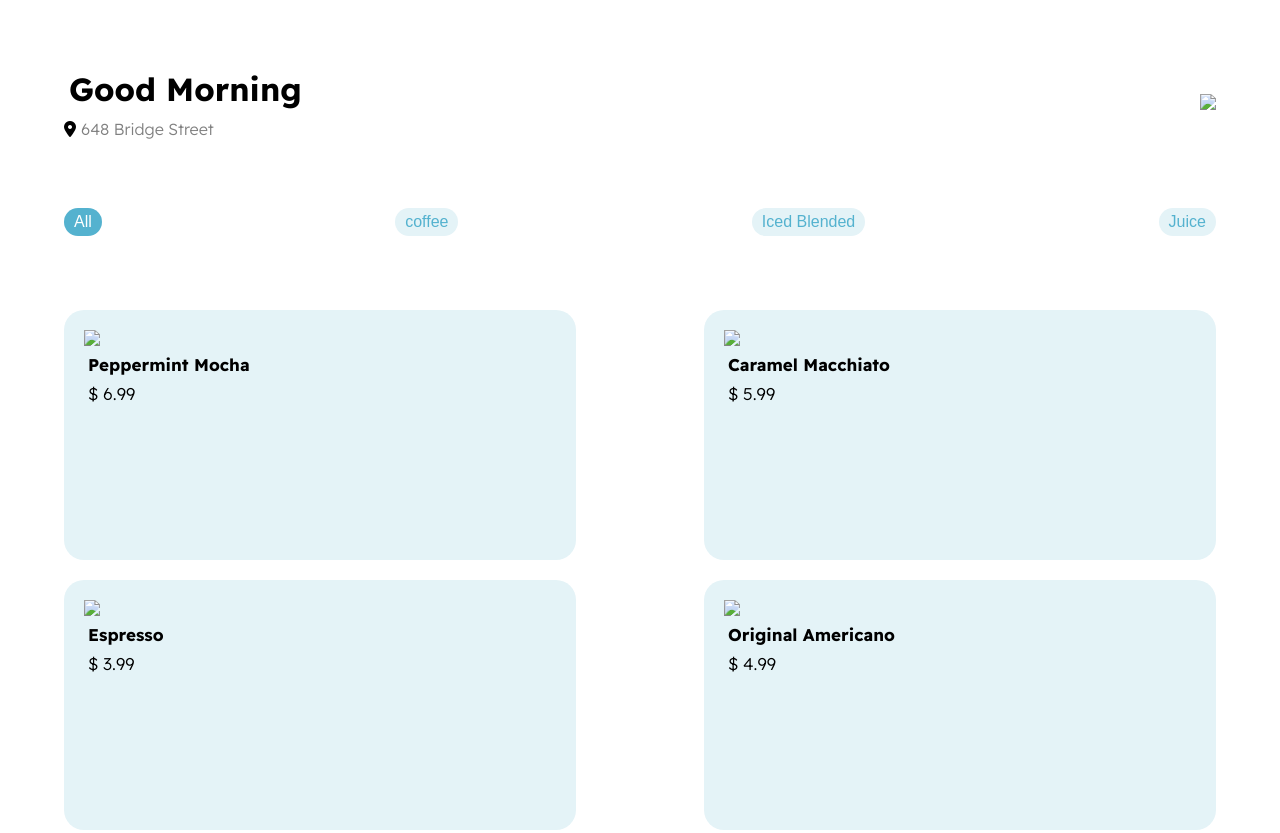
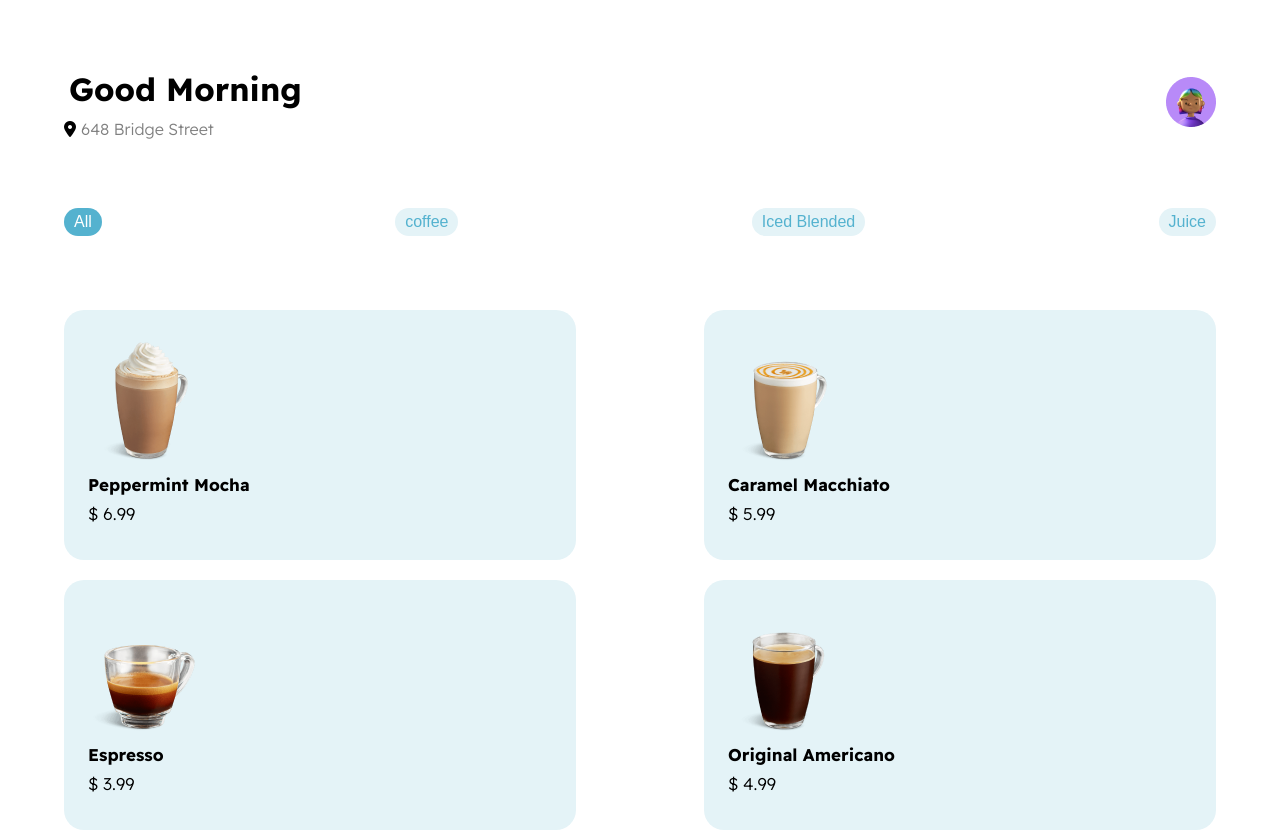
Before and after one commit to GSG-CF05/Delivery-Team-6, a plain HTML site: page index.html in a window 1280 px wide. Shown: the top 833 px of the page. Drawn offline with Linux system fonts and the light colour scheme.

Commit message:
add images to assets file

```diff
--- a/index.html
+++ b/index.html
@@ -18,7 +18,7 @@
           <p>648 Bridge Street</p>
         </div>
       </div>
-      <div class="header-img"><img src="Profile.png" /></div>
+      <div class="header-img"><img src="assets/Profile.png" /></div>
     </header>
     <nav>
       <ul>
@@ -32,12 +32,12 @@
     <main>
       <div class="content">
         <div class="img-set1">
-          <a href="#"><img src="coff1.png" /></a>
+          <a href="#"><img src="assets/coff1.png" /></a>
           <h1>Peppermint Mocha</h1>
           <p>$ 6.99</p>
         </div>
         <div class="img-set1">
-          <img src="capp.png" />
+          <img src="assets/coff2.png" />
           <h1>Caramel Macchiato</h1>
           <p>$ 5.99</p>
         </div>
@@ -45,12 +45,12 @@
       </section>
       <div class="content-2">
         <div class="img-set2">
-          <img src="coff3.png" />
+          <img src="assets/coff3.png" />
           <h1>Espresso</h1>
           <p>$ 3.99</p>
         </div>
         <div class="img-set2">
-          <img src="coff2.png" />
+          <img src="assets/coff4.png" />
           <h1>Original Americano</h1>
           <p>$ 4.99</p>
         </div>
```
Also changed, not shown: assets/Profile.png (added), assets/coff1.png (added), assets/coff2.png (added), assets/coff3.png (added), assets/coff4.png (added).
